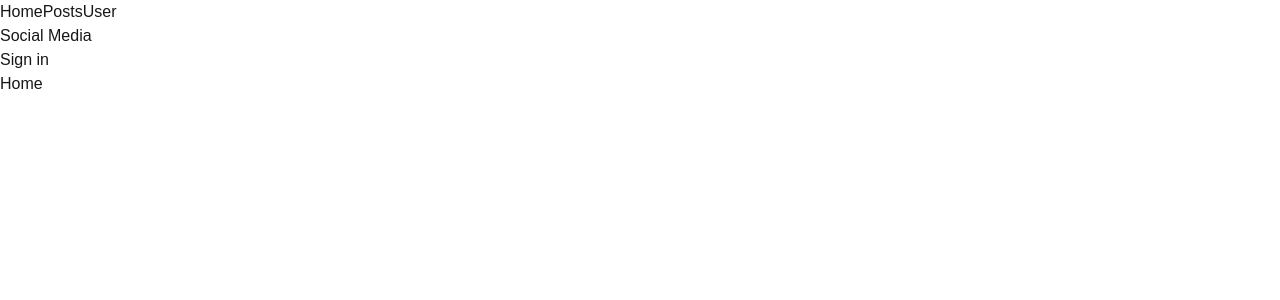
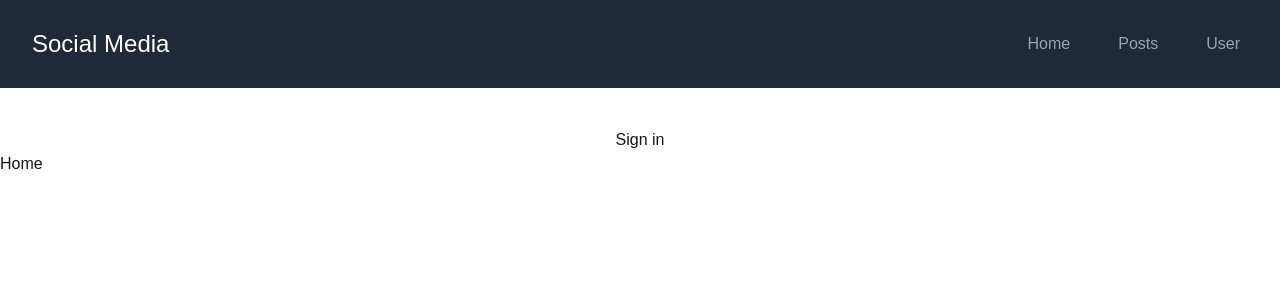
Before and after one commit to Nicholas-Fearon/Social-Media, a Next.js app: page / in a window 1280 px wide. Shown: the top 300 px of the page. Built offline with nearby package versions, Linux system fonts and the light colour scheme; no server answers.

Commit message:
Nav added

```diff
--- a/src/app/layout.js
+++ b/src/app/layout.js
@@ -1,4 +1,5 @@
 import localFont from "next/font/local";
+
 import "./globals.css";
 import {
   ClerkProvider,
@@ -8,6 +9,7 @@ import {
   UserButton,
 } from "@clerk/nextjs";
 import Link from "next/link";
+import Nav from "@/components/Nav";
 const geistSans = localFont({
   src: "./fonts/GeistVF.woff",
   variable: "--font-geist-sans",
@@ -26,15 +28,12 @@ export const metadata = {
 
 export default function RootLayout({ children }) {
   return (
+
     <ClerkProvider>
+
       <html lang="en">
-        <body>
-          <nav>
-            <Link href="/">Home</Link>
-            <Link href="/posts">Posts</Link>
-            <Link href="/user">User</Link>
-          </nav>
-          <h1>Social Media</h1>
+        <body className="flex flex-col">
+        <Nav />
           <SignedOut>
             <SignInButton />
           </SignedOut>
--- /dev/null
+++ b/src/components/Nav.jsx
@@ -0,0 +1,51 @@
+import Link from "next/link";
+
+export default function Nav() {
+  return (
+    <>
+
+        <nav className="flex items-center justify-between flex-wrap bg-gray-800 p-6 w-full mb-10">
+          <div className="flex items-center text-white mr-6">
+            <Link
+              className="text-white no-underline hover:text-white hover:no-underline"
+              href="/"
+            >
+              <span className="text-2xl pl-2">
+                <i className="em em-grinning"></i> Social Media
+              </span>
+            </Link>
+          </div>
+
+
+          <div className="ml-auto">
+            <ul className="flex space-x-4">
+              <li>
+                <Link
+                  className="inline-block text-gray-400 no-underline hover:text-gray-200 hover:underline py-2 px-4"
+                  href="/"
+                >
+                  Home
+                </Link>
+              </li>
+              <li>
+                <Link
+                  className="inline-block text-gray-400 no-underline hover:text-gray-200 hover:underline py-2 px-4"
+                  href="/posts"
+                >
+                  Posts
+                </Link>
+              </li>
+              <li>
+                <Link
+                  className="inline-block text-gray-400 no-underline hover:text-gray-200 hover:underline py-2 px-4"
+                  href="/user"
+                >
+                  User
+                </Link>
+              </li>
+            </ul>
+          </div>
+        </nav>
+    </>
+  );
+}
```
